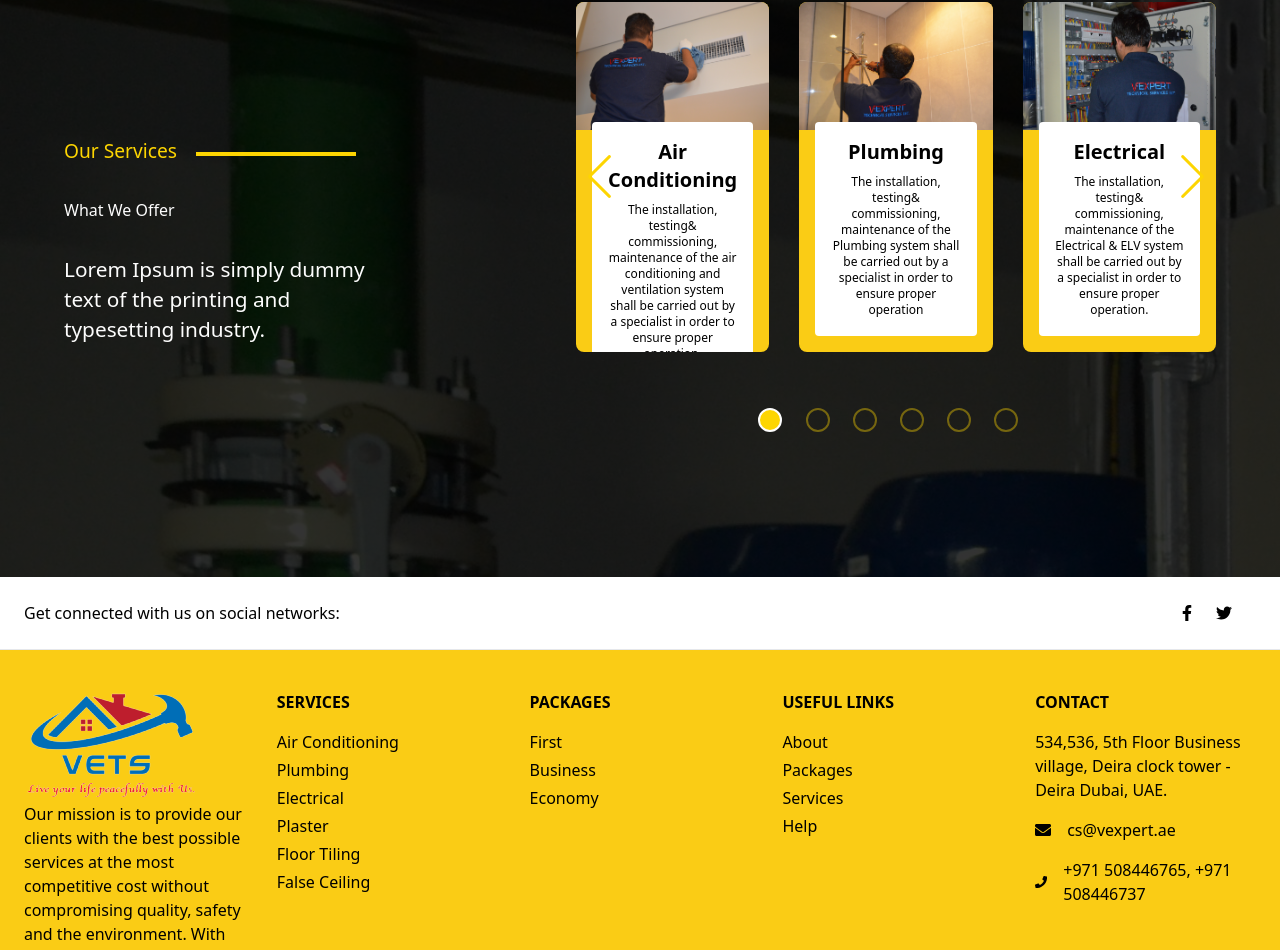
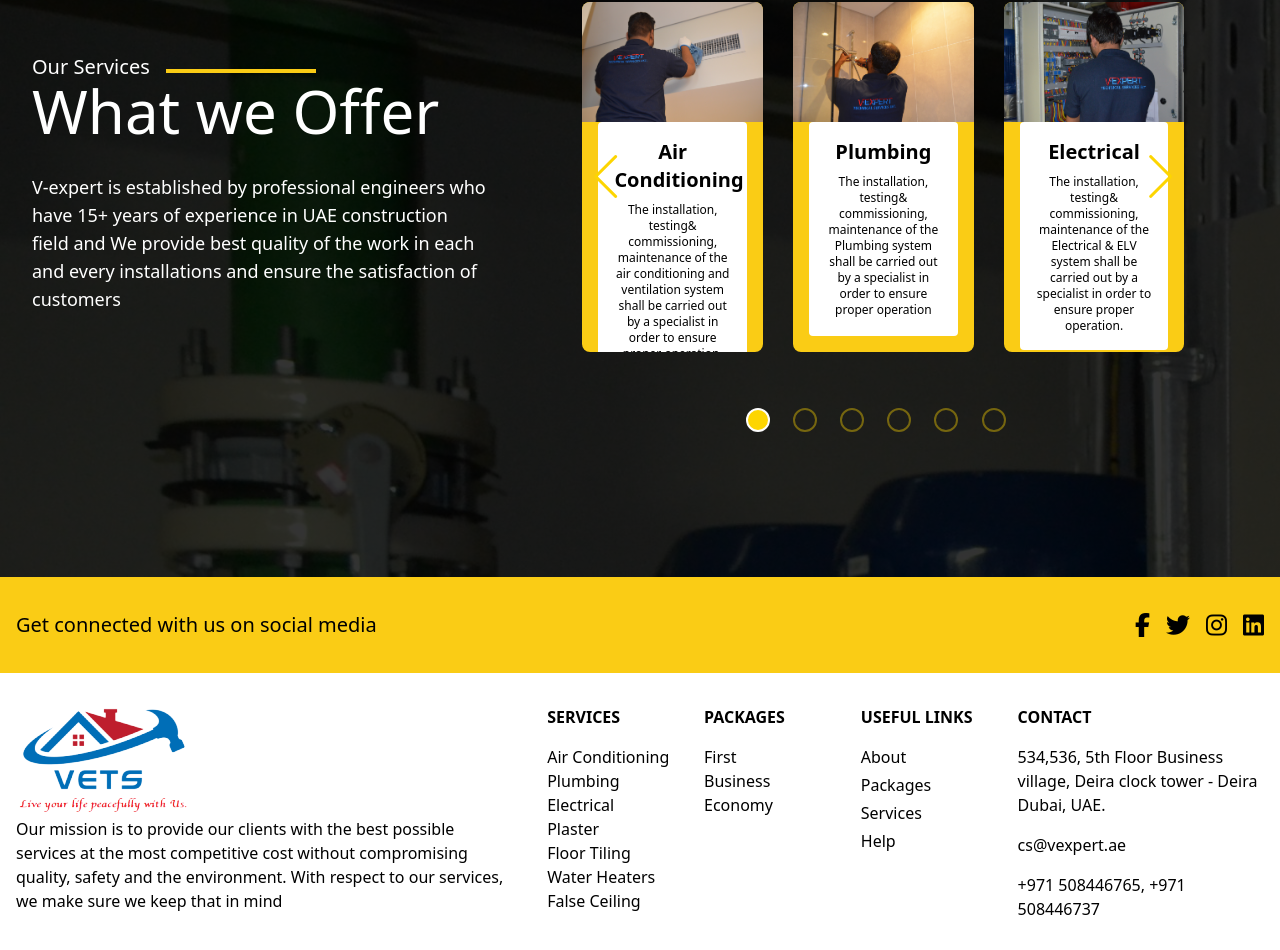
Before and after one commit to Anubhav-Pathak/V-Expert, a React (Create React App) app in the folder client/: page / in a window 1280 px wide. Shown: the part 2518-3468 px from the top of the page. Built offline with nearby package versions, Linux system fonts and the light colour scheme; some icons are missing.

Commit message:
Updated Footer

```diff
--- a/client/src/assests/css/home.css
+++ b/client/src/assests/css/home.css
@@ -133,43 +133,6 @@
 
 .service {
     background-image: linear-gradient(rgba(0, 0, 0, 0.8), rgba(0, 0, 0, 0.8)), url("../images/hero/hero1.jpg");
-    height: 100vh;
-    display: flex;
-    justify-content: center;
-    align-items: center;
-}
-
-.section-begin {
-    display: inline-block;
-    color: #fdd501;
-    font-size: 1.2rem;
-}
-
-.section-begin::after {
-    content: "";
-    display: inline-block;
-    width: 10rem;
-    margin: 0 0 0 1.2rem;
-    transform: translateY(-50%);
-    border: 2px solid #fdd501;
-}
-
-#section-services h1 {
-    font-weight: 400;
-    color: #fdfdfd;
-    margin: 2rem 0;
-}
-
-.service-content p {
-    width: 80%;
-    color: #fdfdfd;
-    font-size: 1.3rem;
-    line-height: 145%;
-}
-
-.service-content {
-    margin-top: 4rem;
-    padding: 4rem 4rem 0;
 }
 
 /* ---------------------------------------------------------- */
@@ -318,17 +281,6 @@
     #section-products .section-para {
         margin: 1.5rem auto;
     }
-
-    .plans-about-container {
-        order: 1;
-        text-align: center;
-    }
-
-    .plans-container {
-        height: 50vh;
-        order: 2;
-    }
-
 }
 
 @media only screen and (max-width: 720px) {
--- a/client/src/assests/css/tailwind/output.css
+++ b/client/src/assests/css/tailwind/output.css
@@ -650,11 +650,6 @@ video {
   grid-row: 1 / -1;
 }
 
-.mx-6 {
-  margin-left: 1.5rem;
-  margin-right: 1.5rem;
-}
-
 .mx-4 {
   margin-left: 1rem;
   margin-right: 1rem;
@@ -675,26 +670,18 @@ video {
   margin-right: 0.75rem;
 }
 
-.mr-12 {
-  margin-right: 3rem;
-}
-
-.mr-6 {
-  margin-right: 1.5rem;
-}
-
 .mb-4 {
   margin-bottom: 1rem;
 }
 
-.mr-3 {
-  margin-right: 0.75rem;
-}
-
 .mr-4 {
   margin-right: 1rem;
 }
 
+.mb-1 {
+  margin-bottom: 0.25rem;
+}
+
 .ml-1 {
   margin-left: 0.25rem;
 }
@@ -755,10 +742,6 @@ video {
   margin-top: 1rem;
 }
 
-.mb-1 {
-  margin-bottom: 0.25rem;
-}
-
 .block {
   display: block;
 }
@@ -795,18 +778,14 @@ video {
   height: 220px;
 }
 
-.h-\[300px\] {
-  height: 300px;
+.h-\[350px\] {
+  height: 350px;
 }
 
 .h-full {
   height: 100%;
 }
 
-.h-\[350px\] {
-  height: 350px;
-}
-
 .min-h-\[100vh\] {
   min-height: 100vh;
 }
@@ -819,26 +798,6 @@ video {
   min-height: 100vh;
 }
 
-.w-2\.5 {
-  width: 0.625rem;
-}
-
-.w-2 {
-  width: 0.5rem;
-}
-
-.w-4 {
-  width: 1rem;
-}
-
-.w-3\.5 {
-  width: 0.875rem;
-}
-
-.w-3 {
-  width: 0.75rem;
-}
-
 .w-\[100\%\] {
   width: 100%;
 }
@@ -859,6 +818,10 @@ video {
   width: 100%;
 }
 
+.w-screen {
+  width: 100vw;
+}
+
 .min-w-\[130px\] {
   min-width: 130px;
 }
@@ -871,30 +834,30 @@ video {
   max-width: 500px;
 }
 
-.max-w-\[1000px\] {
-  max-width: 1000px;
+.max-w-\[600px\] {
+  max-width: 600px;
 }
 
 .max-w-sm {
   max-width: 24rem;
 }
 
-.max-w-\[600px\] {
-  max-width: 600px;
-}
-
 .cursor-pointer {
   cursor: pointer;
 }
 
-.grid-cols-\[30\%_70\%\] {
-  grid-template-columns: 30% 70%;
+.grid-cols-\[40\%_10\%_10\%_10\%_20\%\] {
+  grid-template-columns: 40% 10% 10% 10% 20%;
 }
 
 .grid-cols-\[35\%_65\%\] {
   grid-template-columns: 35% 65%;
 }
 
+.grid-rows-2 {
+  grid-template-rows: repeat(2, minmax(0, 1fr));
+}
+
 .grid-rows-3 {
   grid-template-rows: repeat(3, minmax(0, 1fr));
 }
@@ -911,8 +874,8 @@ video {
   flex-wrap: wrap-reverse;
 }
 
-.place-items-center {
-  place-items: center;
+.items-start {
+  align-items: flex-start;
 }
 
 .items-center {
@@ -945,10 +908,6 @@ video {
 
 .gap-4 {
   gap: 1rem;
-}
-
-.gap-1 {
-  gap: 0.25rem;
 }
 
 .gap-x-4 {
@@ -976,21 +935,8 @@ video {
   border-radius: 0.5rem;
 }
 
-.rounded-3xl {
-  border-radius: 1.5rem;
-}
-
 .border-2 {
   border-width: 2px;
-}
-
-.border-b {
-  border-bottom-width: 1px;
-}
-
-.border-gray-300 {
-  --tw-border-opacity: 1;
-  border-color: rgb(209 213 219 / var(--tw-border-opacity));
 }
 
 .border-stone-900 {
@@ -1003,31 +949,26 @@ video {
   border-color: rgb(0 0 0 / var(--tw-border-opacity));
 }
 
+.bg-yellow-400 {
+  --tw-bg-opacity: 1;
+  background-color: rgb(250 204 21 / var(--tw-bg-opacity));
+}
+
+.bg-stone-900 {
+  --tw-bg-opacity: 1;
+  background-color: rgb(28 25 23 / var(--tw-bg-opacity));
+}
+
+.bg-white {
+  --tw-bg-opacity: 1;
+  background-color: rgb(255 255 255 / var(--tw-bg-opacity));
+}
+
 .bg-gray-100 {
   --tw-bg-opacity: 1;
   background-color: rgb(243 244 246 / var(--tw-bg-opacity));
 }
 
-.bg-gray-200 {
-  --tw-bg-opacity: 1;
-  background-color: rgb(229 231 235 / var(--tw-bg-opacity));
-}
-
-.bg-white {
-  --tw-bg-opacity: 1;
-  background-color: rgb(255 255 255 / var(--tw-bg-opacity));
-}
-
-.bg-yellow-400 {
-  --tw-bg-opacity: 1;
-  background-color: rgb(250 204 21 / var(--tw-bg-opacity));
-}
-
-.bg-stone-900 {
-  --tw-bg-opacity: 1;
-  background-color: rgb(28 25 23 / var(--tw-bg-opacity));
-}
-
 .bg-gray-800 {
   --tw-bg-opacity: 1;
   background-color: rgb(31 41 55 / var(--tw-bg-opacity));
@@ -1045,9 +986,14 @@ video {
   padding: 1.25rem;
 }
 
-.py-10 {
-  padding-top: 2.5rem;
-  padding-bottom: 2.5rem;
+.py-8 {
+  padding-top: 2rem;
+  padding-bottom: 2rem;
+}
+
+.px-4 {
+  padding-left: 1rem;
+  padding-right: 1rem;
 }
 
 .py-2 {
@@ -1055,11 +1001,6 @@ video {
   padding-bottom: 0.5rem;
 }
 
-.px-4 {
-  padding-left: 1rem;
-  padding-right: 1rem;
-}
-
 .py-1 {
   padding-top: 0.25rem;
   padding-bottom: 0.25rem;
@@ -1070,11 +1011,6 @@ video {
   padding-bottom: 1rem;
 }
 
-.py-8 {
-  padding-top: 2rem;
-  padding-bottom: 2rem;
-}
-
 .px-8 {
   padding-left: 2rem;
   padding-right: 2rem;
@@ -1125,19 +1061,24 @@ video {
   text-align: center;
 }
 
-.text-\[14px\] {
-  font-size: 14px;
-}
-
-.text-\[16px\] {
-  font-size: 16px;
-}
-
 .text-xl {
   font-size: 1.25rem;
   line-height: 1.75rem;
 }
 
+.text-2xl {
+  font-size: 1.5rem;
+  line-height: 2rem;
+}
+
+.text-\[14px\] {
+  font-size: 14px;
+}
+
+.text-\[16px\] {
+  font-size: 16px;
+}
+
 .text-5xl {
   font-size: 3rem;
   line-height: 1;
@@ -1163,11 +1104,6 @@ video {
   line-height: 1.25rem;
 }
 
-.text-2xl {
-  font-size: 1.5rem;
-  line-height: 2rem;
-}
-
 .text-7xl {
   font-size: 4.5rem;
   line-height: 1;
@@ -1198,29 +1134,29 @@ video {
   line-height: 1.625;
 }
 
+.text-white {
+  --tw-text-opacity: 1;
+  color: rgb(255 255 255 / var(--tw-text-opacity));
+}
+
+.text-black {
+  --tw-text-opacity: 1;
+  color: rgb(0 0 0 / var(--tw-text-opacity));
+}
+
+.text-yellow-400 {
+  --tw-text-opacity: 1;
+  color: rgb(250 204 21 / var(--tw-text-opacity));
+}
+
+.text-gray-800 {
+  --tw-text-opacity: 1;
+  color: rgb(31 41 55 / var(--tw-text-opacity));
+}
+
 .text-gray-600 {
   --tw-text-opacity: 1;
   color: rgb(75 85 99 / var(--tw-text-opacity));
-}
-
-.text-black {
-  --tw-text-opacity: 1;
-  color: rgb(0 0 0 / var(--tw-text-opacity));
-}
-
-.text-white {
-  --tw-text-opacity: 1;
-  color: rgb(255 255 255 / var(--tw-text-opacity));
-}
-
-.text-yellow-400 {
-  --tw-text-opacity: 1;
-  color: rgb(250 204 21 / var(--tw-text-opacity));
-}
-
-.text-gray-800 {
-  --tw-text-opacity: 1;
-  color: rgb(31 41 55 / var(--tw-text-opacity));
 }
 
 .text-gray-900 {
@@ -1286,11 +1222,6 @@ a {
   background-color: rgb(55 65 81 / var(--tw-bg-opacity));
 }
 
-.hover\:text-yellow-400:hover {
-  --tw-text-opacity: 1;
-  color: rgb(250 204 21 / var(--tw-text-opacity));
-}
-
 .hover\:text-black:hover {
   --tw-text-opacity: 1;
   color: rgb(0 0 0 / var(--tw-text-opacity));
@@ -1309,6 +1240,10 @@ a {
     align-items: flex-start;
   }
 
+  .sm\:justify-between {
+    justify-content: space-between;
+  }
+
   .sm\:px-16 {
     padding-left: 4rem;
     padding-right: 4rem;
@@ -1361,20 +1296,16 @@ a {
     max-width: 800px;
   }
 
-  .md\:grid-cols-2 {
-    grid-template-columns: repeat(2, minmax(0, 1fr));
-  }
-
   .md\:flex-row {
     flex-direction: row;
   }
 
+  .md\:place-items-center {
+    place-items: center;
+  }
+
   .md\:justify-start {
     justify-content: flex-start;
-  }
-
-  .md\:text-left {
-    text-align: left;
   }
 
   .md\:text-9xl {
@@ -1417,10 +1348,6 @@ a {
 
   .lg\:mt-4 {
     margin-top: 1rem;
-  }
-
-  .lg\:block {
-    display: block;
   }
 
   .lg\:inline {
@@ -1453,14 +1380,6 @@ a {
     flex-grow: 1;
   }
 
-  .lg\:grid-cols-4 {
-    grid-template-columns: repeat(4, minmax(0, 1fr));
-  }
-
-  .lg\:grid-cols-5 {
-    grid-template-columns: repeat(5, minmax(0, 1fr));
-  }
-
   .lg\:flex-row {
     flex-direction: row;
   }
@@ -1487,6 +1406,10 @@ a {
 
   .lg\:gap-0 {
     gap: 0px;
+  }
+
+  .lg\:gap-8 {
+    gap: 2rem;
   }
 
   .lg\:rounded-tl-full {
@@ -1545,10 +1468,6 @@ a {
     padding-right: 1rem;
   }
 
-  .lg\:text-left {
-    text-align: left;
-  }
-
   .lg\:text-\[16px\] {
     font-size: 16px;
   }
--- a/client/src/components/layouts/footer/footer.js
+++ b/client/src/components/layouts/footer/footer.js
@@ -1,97 +1,49 @@
 import React from 'react'
 import footerLogo from "../../../assests/images/Footer-Logo.png";
+const FooterLink = (props) => {
+    return (
+        <li><a className='mb-4' href={`/${props.name.toLowerCase()}/${props.name.toLowerCase().replace(/ /g , "-")}`} >{props.name}</a></li>
+    )
+}
 const Footer = () => {
+    const links = ["Air Conditioning","Plumbing","Electrical","Plaster","Floor Tiling","Water Heaters","False Ceiling"];
+    const packages = ["First","Business","Economy"];
     return (
-        <footer className="text-center lg:text-left bg-yellow-400">
-            <div className="flex justify-center items-center lg:justify-between p-6 border-b bg-white text-black">
-                <div className="mr-12 hidden lg:block">
-                <span>Get connected with us on social networks:</span>
-                </div>
-                <div className="flex justify-center">
-                <a href="#!" className="mr-6 ">
-                    <svg aria-hidden="true" focusable="false" data-prefix="fab" data-icon="facebook-f"
-                    className="w-2.5" role="img" xmlns="http://www.w3.org/2000/svg"
-                    viewBox="0 0 320 512">
-                    <path fill="currentColor"
-                        d="M279.14 288l14.22-92.66h-88.91v-60.13c0-25.35 12.42-50.06 52.24-50.06h40.42V6.26S260.43 0 225.36 0c-73.22 0-121.08 44.38-121.08 124.72v70.62H22.89V288h81.39v224h100.17V288z">
-                    </path>
-                    </svg>
-                </a>
-                <a href="#!" className="mr-6 ">
-                    <svg aria-hidden="true" focusable="false" data-prefix="fab" data-icon="twitter"
-                    className="w-4" role="img" xmlns="http://www.w3.org/2000/svg" viewBox="0 0 512 512">
-                    <path fill="currentColor"
-                        d="M459.37 151.716c.325 4.548.325 9.097.325 13.645 0 138.72-105.583 298.558-298.558 298.558-59.452 0-114.68-17.219-161.137-47.106 8.447.974 16.568 1.299 25.34 1.299 49.055 0 94.213-16.568 130.274-44.832-46.132-.975-84.792-31.188-98.112-72.772 6.498.974 12.995 1.624 19.818 1.624 9.421 0 18.843-1.3 27.614-3.573-48.081-9.747-84.143-51.98-84.143-102.985v-1.299c13.969 7.797 30.214 12.67 47.431 13.319-28.264-18.843-46.781-51.005-46.781-87.391 0-19.492 5.197-37.36 14.294-52.954 51.655 63.675 129.3 105.258 216.365 109.807-1.624-7.797-2.599-15.918-2.599-24.04 0-57.828 46.782-104.934 104.934-104.934 30.213 0 57.502 12.67 76.67 33.137 23.715-4.548 46.456-13.32 66.599-25.34-7.798 24.366-24.366 44.833-46.132 57.827 21.117-2.273 41.584-8.122 60.426-16.243-14.292 20.791-32.161 39.308-52.628 54.253z">
-                    </path>
-                    </svg>
-                </a>
-                {/* <a href="#!" className="mr-6 ">
-                    <svg aria-hidden="true" focusable="false" data-prefix="fab" data-icon="linkedin-in"
-                    className="w-3.5" role="img" xmlns="http://www.w3.org/2000/svg"
-                    viewBox="0 0 448 512">
-                    <path fill="currentColor"
-                        d="M100.28 448H7.4V148.9h92.88zM53.79 108.1C24.09 108.1 0 83.5 0 53.8a53.79 53.79 0 0 1 107.58 0c0 29.7-24.1 54.3-53.79 54.3zM447.9 448h-92.68V302.4c0-34.7-.7-79.2-48.29-79.2-48.29 0-55.69 37.7-55.69 76.7V448h-92.78V148.9h89.08v40.8h1.3c12.4-23.5 42.69-48.3 87.88-48.3 94 0 111.28 61.9 111.28 142.3V448z">
-                    </path>
-                    </svg>
-                </a> */}
-                </div>
+        <footer className='flex flex-col'>
+            <div className="flex justify-center sm:justify-between items-center gap-8 flex-wrap py-8 px-4 bg-yellow-400">
+                <p className='text-xl text-center'>Get connected with us on social media</p>
+                <ul className="flex items-center justify-center text-2xl">
+                    <li className='mr-4'><i class="fa-brands fa-facebook-f"></i></li>
+                    <li className='mr-4'><i class="fa-brands fa-twitter"></i></li>
+                    <li className='mr-4'><i class="fa-brands fa-instagram"></i></li>
+                    <li><i class="fa-brands fa-linkedin"></i></li>
+                </ul>
             </div>
-            <div className="mx-6 py-10 text-center md:text-left ">
-                <div className="grid grid-1 md:grid-cols-2 lg:grid-cols-5 gap-8 text-black">
-                <div className="">
+            <div className="px-4 py-8 grid grid-rows-2 grid-cols-[40%_10%_10%_10%_20%] gap-8">
+                <div className="flex flex-col items-start row-span-full">
                     <img src={footerLogo} alt="V Expert" />
                     <p> Our mission is to provide our clients with the best possible services at the most competitive cost without compromising quality, safety and the environment. With respect to our services, we make sure we keep that in mind </p>
                 </div>
-                <div className="">
+                <ul className="row-span-full">
                     <h6 className="uppercase font-semibold mb-4 flex justify-center md:justify-start">Services</h6>
-                    <p className="mb-1"><a href="/services" className="">Air Conditioning</a></p>
-                    <p className="mb-1"><a href="/services" className="">Plumbing</a></p>
-                    <p className="mb-1"><a href="/services" className="">Electrical</a></p>
-                    <p className="mb-1"><a href="/services" className="">Plaster</a></p>
-                    <p className="mb-1"><a href="/services" className="">Floor Tiling</a></p>
-                    <p><a href="/services" className="">False Ceiling</a></p>
-
-                </div>
-                <div className="">
+                    {links.map((link)=>{return (<FooterLink name={link}/>)})}
+                </ul>
+                <ul className="row-span-full">
                     <h6 className="uppercase font-semibold mb-4 flex justify-center md:justify-start">Packages</h6>
-                    <p className="mb-1"><a href="/services" className="">First</a></p>
-                    <p className="mb-1"><a href="/services" className="">Business</a></p>
-                    <p className="mb-1"><a href="/services" className="">Economy</a></p>
-                </div>
-                <div className="">
+                    {packages.map((link)=>{return (<FooterLink name={link}/>)})}
+                </ul>
+                <div className="row-span-full">
                     <h6 className="uppercase font-semibold mb-4 flex justify-center md:justify-start">Useful Links</h6>
                     <p className="mb-1"><a href="#about" className="">About</a></p>
                     <p className="mb-1"><a href="#package" className="">Packages</a></p>
                     <p className="mb-1"><a href="#service" className="">Services</a></p>
                     <p><a href="#!" className="">Help</a></p>
                 </div>
-
-                <div className="">
+                <div className="row-span-full">
                     <h6 className="uppercase font-semibold mb-4 flex justify-center md:justify-start">Contact</h6>
-                    <p className="flex items-center justify-center md:justify-start mb-4">
-                        534,536, 5th Floor Business village, Deira clock tower - Deira Dubai, UAE.
-                    </p>
-                    <p className="flex items-center justify-center md:justify-start mb-4">
-                        <svg aria-hidden="true" focusable="false" data-prefix="fas" data-icon="envelope"
-                            className="w-4 mr-4" role="img" xmlns="http://www.w3.org/2000/svg"
-                            viewBox="0 0 512 512">
-                            <path fill="currentColor"
-                            d="M502.3 190.8c3.9-3.1 9.7-.2 9.7 4.7V400c0 26.5-21.5 48-48 48H48c-26.5 0-48-21.5-48-48V195.6c0-5 5.7-7.8 9.7-4.7 22.4 17.4 52.1 39.5 154.1 113.6 21.1 15.4 56.7 47.8 92.2 47.6 35.7.3 72-32.8 92.3-47.6 102-74.1 131.6-96.3 154-113.7zM256 320c23.2.4 56.6-29.2 73.4-41.4 132.7-96.3 142.8-104.7 173.4-128.7 5.8-4.5 9.2-11.5 9.2-18.9v-19c0-26.5-21.5-48-48-48H48C21.5 64 0 85.5 0 112v19c0 7.4 3.4 14.3 9.2 18.9 30.6 23.9 40.7 32.4 173.4 128.7 16.8 12.2 50.2 41.8 73.4 41.4z">
-                            </path>
-                        </svg>
-                        cs@vexpert.ae
-                    </p>
-                    <p className="flex items-center justify-center md:justify-start mb-4">
-                        <svg aria-hidden="true" focusable="false" data-prefix="fas" data-icon="phone"
-                            className="w-4 mr-4" role="img" xmlns="http://www.w3.org/2000/svg"
-                            viewBox="0 0 512 512">
-                            <path fill="currentColor"
-                            d="M493.4 24.6l-104-24c-11.3-2.6-22.9 3.3-27.5 13.9l-48 112c-4.2 9.8-1.4 21.3 6.9 28l60.6 49.6c-36 76.7-98.9 140.5-177.2 177.2l-49.6-60.6c-6.8-8.3-18.2-11.1-28-6.9l-112 48C3.9 366.5-2 378.1.6 389.4l24 104C27.1 504.2 36.7 512 48 512c256.1 0 464-207.5 464-464 0-11.2-7.7-20.9-18.6-23.4z">
-                            </path>
-                        </svg>
-                        +971 508446765, +971 508446737
-                    </p>
-                </div>
+                    <p className="flex items-center justify-center md:justify-start mb-4">534,536, 5th Floor Business village, Deira clock tower - Deira Dubai, UAE.</p>
+                    <p className="flex items-center justify-center md:justify-start mb-4">cs@vexpert.ae</p>
+                    <p className="flex items-center justify-center md:justify-start mb-4">+971 508446765, +971 508446737</p>
                 </div>
             </div>
             <div className="text-center p-6 bg-stone-900 text-white">
--- a/client/src/components/pages/home/service.js
+++ b/client/src/components/pages/home/service.js
@@ -3,29 +3,13 @@ import ServiceCarousel from './serviceCarousel'
 
 const Service = () => {
     return (
-        // <section className='px-2 service min-h-screen w-screen overflow-hidden flex items-center justify-center'>
-        //     <div className='py-12 px-4 md:grid md:grid-cols-[30%_70%] md:gap-8 w-full md:place-items-center mx-auto'>
-        //         <div className='text-white'>
-        //             <p className='flex items-center text-xl mt-3'><p>Our Services</p><span className='w-[50px] md:w-[150px] h-1 bg-yellow-400 ml-4 mt-2'></span></p>
-        //             <h1 className='text-5xl sm:text-6xl'>What we Offer</h1>
-        //             <p className='text-md sm:text-lg mt-8'>V-expert is established by professional engineers who have 15+ years of experience in UAE construction field and We provide best quality of the work in each and every installations and ensure the satisfaction of customers</p>
-        //         </div>
-        //         <div className={"service-carousel hidden lg:block"}>
-        //             <ServiceCarousel count={3} />
-        //         </div>
-        //         <div className={"service-carousel service-carousel-responsive"}>
-        //             <ServiceCarousel count={2} />
-        //         </div>
-        //     </div>
-        // </section>
-
-        <section id={"section-services"} className={'service'}>
-            <div className={"service-content"}>
-                <h3 className={"section-begin"}>Our Services</h3>
-                <h1 className={"section-heading"}>What We Offer</h1>
-                <p className={"section-para"}>Lorem Ipsum is simply dummy text of the printing and typesetting industry.</p>
-            </div>
-
+        <section className='px-4 service min-h-screen w-screen overflow-hidden flex items-center justify-center'>
+            <div className='py-12 px-4 flex flex-col lg:flex-row lg:gap-8 w-full md:place-items-center mx-auto'>
+                <div className='text-white'>
+                    <p className='flex items-center text-xl mt-3'><p>Our Services</p><span className='w-[50px] md:w-[150px] h-1 bg-yellow-400 ml-4 mt-2'></span></p>
+                    <h1 className='text-5xl sm:text-6xl'>What we Offer</h1>
+                    <p className='text-md sm:text-lg mt-8'>V-expert is established by professional engineers who have 15+ years of experience in UAE construction field and We provide best quality of the work in each and every installations and ensure the satisfaction of customers</p>
+                </div>
             <div className={"service-carousel"}>
                 <ServiceCarousel count={3} />
             </div>
@@ -37,7 +21,7 @@ const Service = () => {
             <div className={"service-carousel-mob"}>
                 <ServiceCarousel count={1} />
             </div>
-
+            </div>
         </section>
     )
 }
```
Also changed, not shown: client/src/assests/css/footer.css (deleted).
